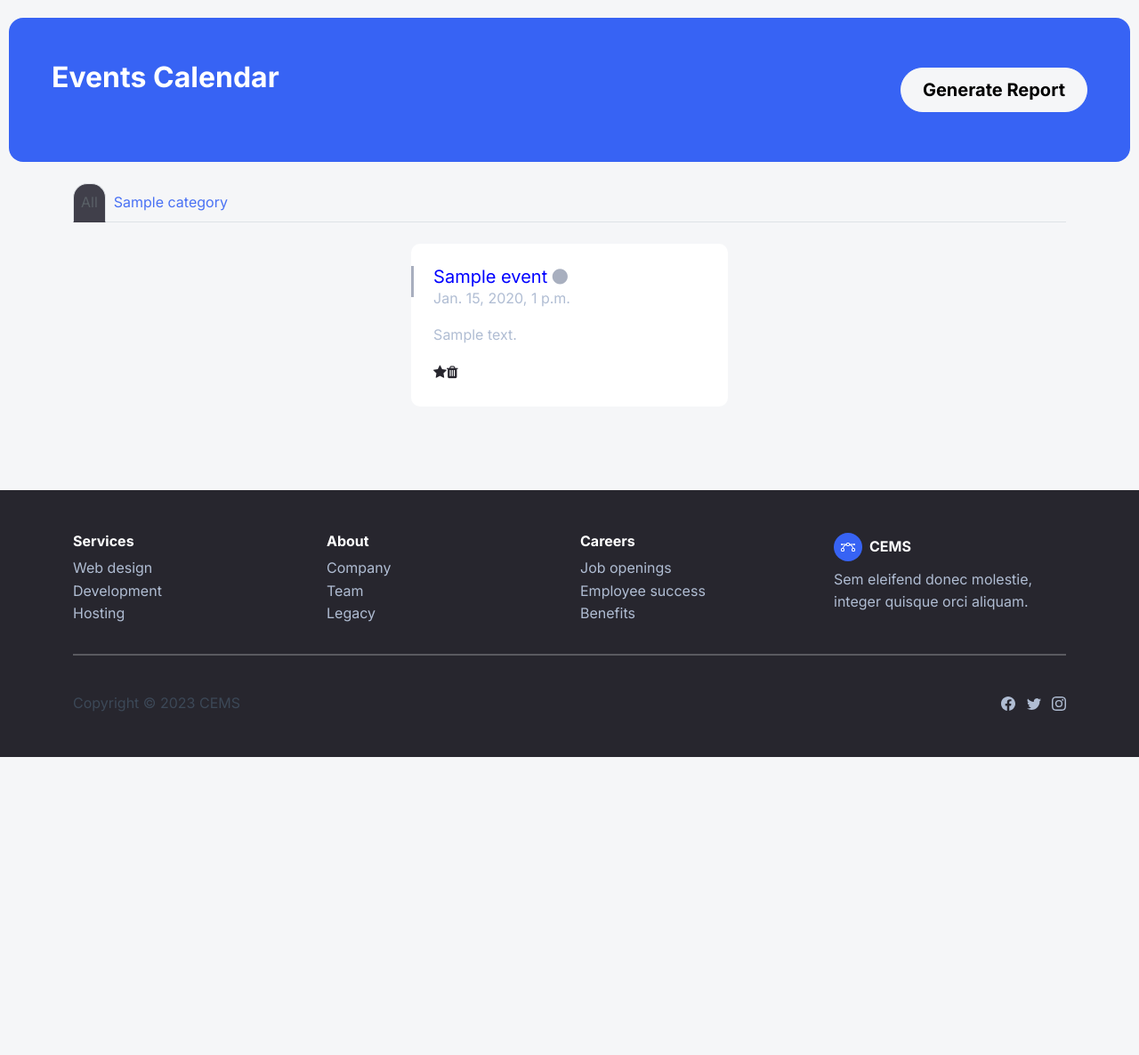
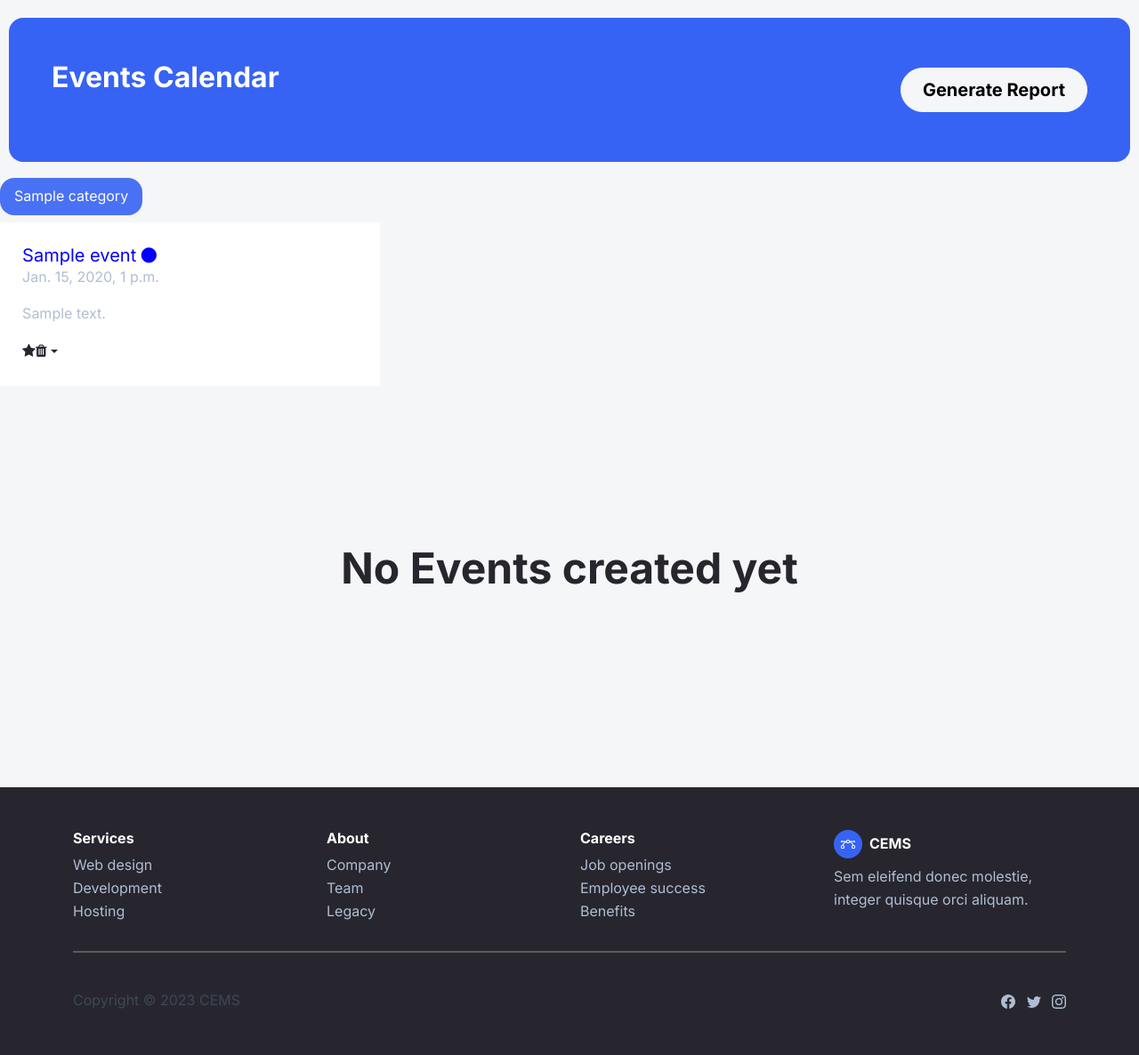
Before and after one commit to sudee404/CEMS, a Django app: page /dashboard/1/ in a window 1280 px wide. Shown: the part 298-1484 px from the top of the page at 89% size. Before the commit the page ends 1149 px from the top, so only its background shows below. Run offline with Django 4.2, Linux system fonts and the light colour scheme; a user stored in the database is signed in; tables that the repository leaves empty hold one stand-in row (values such as "Sample post"); some libraries are stand-ins or nearby versions.

Commit message:
added dashboard tabs

```diff
--- a/create_events.py
+++ b/create_events.py
@@ -31,7 +31,7 @@ def get_user():
     return random.choice(user)
 
 
-def genrate_category():
+def generate_category():
     cat = Category.objects.all()
     return random.choice(cat)
 
@@ -52,6 +52,7 @@ def create_event(category, host):
         start_date=start_date,
         end_date=end_date,
         guests=guests,
+        draft=False,
         host=host,
         venue=venue
     )[0]
@@ -66,7 +67,7 @@ def populate(N=5):
     '''
 
     for entry in range(N):
-        category = genrate_category()
+        category = generate_category()
         host = get_user()
         event = create_event(category,host)
         print(f"Created {event.title}")
--- a/index_app/templates/dashboard_host.html
+++ b/index_app/templates/dashboard_host.html
@@ -148,6 +148,29 @@
 			<a class="btn btn-light fs-5 py-2 px-4" role="button" href="#">Generate Report</a>
 		</div>
 	</div>
+	<ul class="nav nav-pills" id="eventTab" role="tablist">
+		{% for category, events in event_dict.items %}
+		<li class="nav-item" role="presentation">
+			<button class="nav-link {% if forloop.first %}active{% endif %}" id="{{category}}-tab" data-bs-toggle="tab"
+				data-bs-target="#{{category}}" type="button" role="tab" aria-controls="{{category}}"
+				aria-selected="{% if forloop.first %}true{% else %}false{% endif %}">{{category}}</button>
+		</li>
+		{% endfor %}
+	</ul>
+
+	<!-- Tab panes -->
+	<div class="tab-content">
+		{% for category, events in event_dict.items %}
+		<div class="tab-pane {% if forloop.first %}active{% endif %}" id="{{category}}" role="tabpanel"
+			aria-labelledby="{{category}}-tab">
+			{% for event in events %}
+			{% include 'components/event_dash_card.html' with event=event %}
+			{% empty %}
+			<div class="no-events text-dark">No events in this category.</div>
+			{% endfor %}
+		</div>
+		{% endfor %}
+	</div>
 
 
 	{% if events %}
@@ -221,7 +244,6 @@
 		</div>
 	</div>
 	{% endif %}
-
 
 	{% if attendance %}
 	<div class="text-white bg-primary border rounded border-0 border-primary d-flex flex-column justify-content-between flex-lg-row p-4 p-md-5"
--- a/index_app/templates/index_app/event_list.html
+++ b/index_app/templates/index_app/event_list.html
@@ -77,7 +77,7 @@
     </div>
     <div class="container py-4 py-xl-5">
         <div class="container">
-            <div class="row">
+            <div class="row mx-0 justify-content-center">
 
                 {% for event in page_obj %}
                 {% include "components/event_card.html" with event=event %}
--- a/index_app/views.py
+++ b/index_app/views.py
@@ -33,15 +33,31 @@ def dashboard(request, pk):
     context = {}
     mode = request.GET.get('mode')
     my_user = User.objects.get(id=pk)
+    # Retrieve categories
+    categories = Category.objects.all()
+    event_dict = {}
+
     if mode and mode == 'guest':
-        context['events'] = Event.objects.filter(
+        events = Event.objects.filter(
             guest__user=my_user)
+
+        for category in categories:
+            events = events.filter(category=category)
+            event_dict[category.name] = events
+
+        context['event_dict'] = event_dict
+
         context['attendance'] = Guest.objects.filter(user=my_user)
 
         return render(request, 'dashboard_guest.html', context)
 
-    context['events'] = Event.objects.filter(
-        host=my_user)
+    for category in categories:
+        events = Event.objects.filter(
+            host=my_user)
+        events = events.filter(category=category)
+        event_dict[category.name] = events
+
+    context['event_dict'] = event_dict
 
     return render(request, 'dashboard_host.html', context)
 
--- a/user_auth/models.py
+++ b/user_auth/models.py
@@ -73,7 +73,7 @@ class MyUser(AbstractBaseUser):
         return reverse("dashboard", kwargs={"pk": self.pk})
 
     def __str__(self):
-        return self.username
+        return self.email
 
     def save(self, *args, **kwargs):
         self.email = self.email.lower()
```
